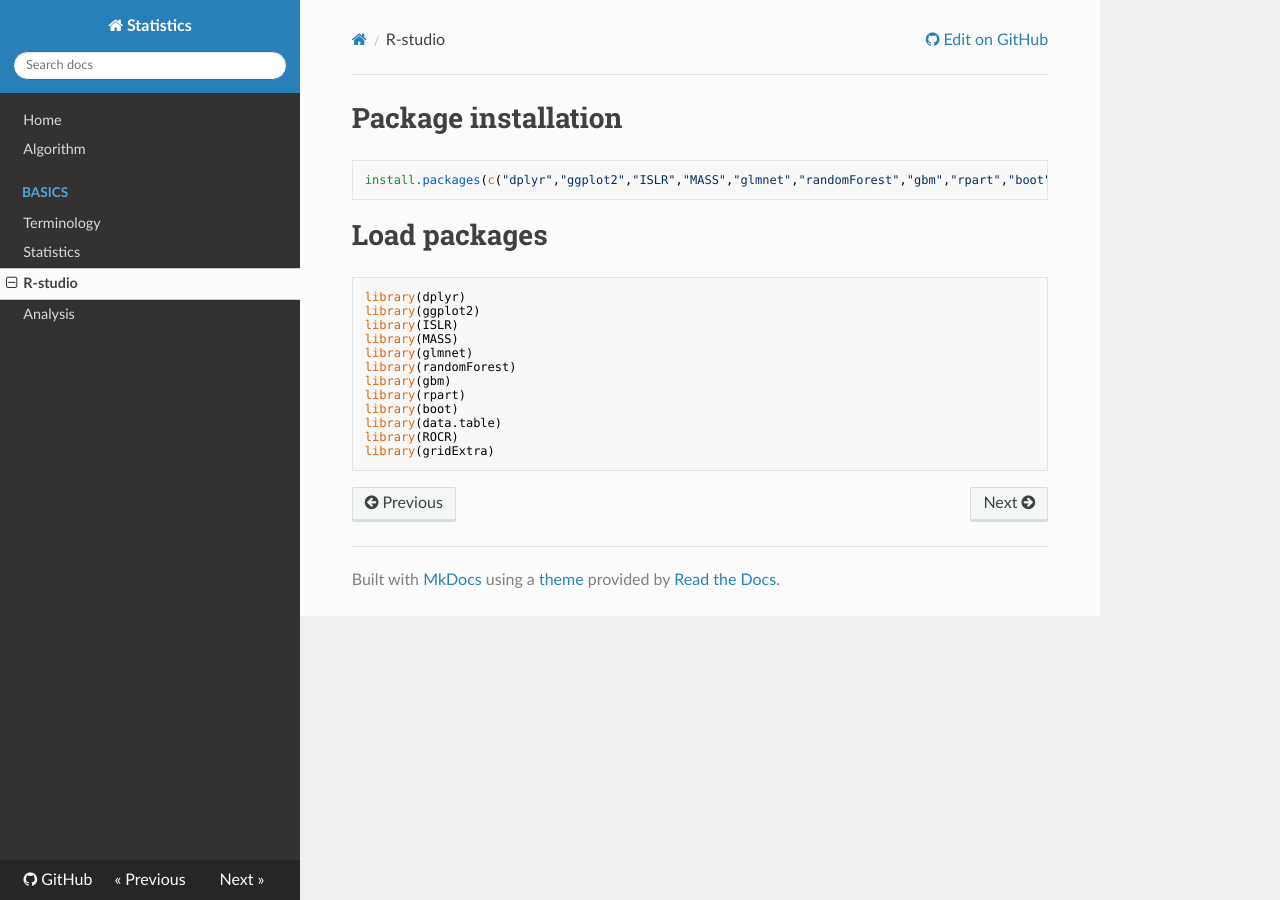
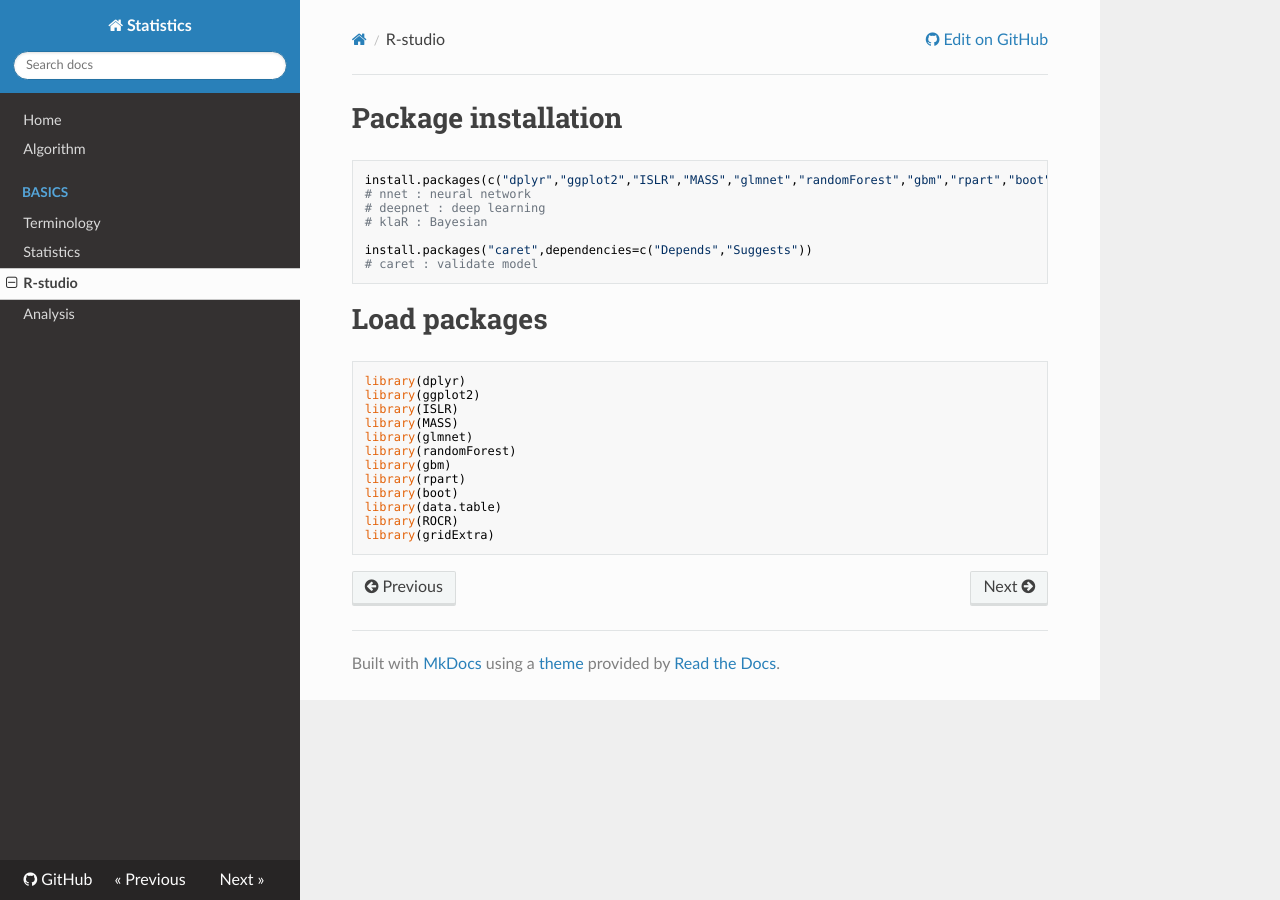
Before and after one commit to WonyoungCho/Statistics, an MkDocs documentation site: the page built from docs/R.md, in a window 1280 px wide. Built offline with MkDocs 1.6.1, drawn with Linux system fonts in a browser that asks for light colours; nearby versions of some CDN libraries; old or Windows-style settings are respelled for this version of MkDocs.

Commit message:
Update R.md

````diff
--- a/docs/R.md
+++ b/docs/R.md
@@ -1,6 +1,12 @@
 # Package installation
 ```
-install.packages(c("dplyr","ggplot2","ISLR","MASS","glmnet","randomForest","gbm","rpart","boot","ROCR","gridExtra","data.table"))
+install.packages(c("dplyr","ggplot2","ISLR","MASS","glmnet","randomForest","gbm","rpart","boot","ROCR","gridExtra","data.table","pcr","nnet","deepnet","klaR"))
+# nnet : neural network
+# deepnet : deep learning
+# klaR : Bayesian
+
+install.packages("caret",dependencies=c("Depends","Suggests"))
+# caret : validate model
 ```
 
 # Load packages
````
